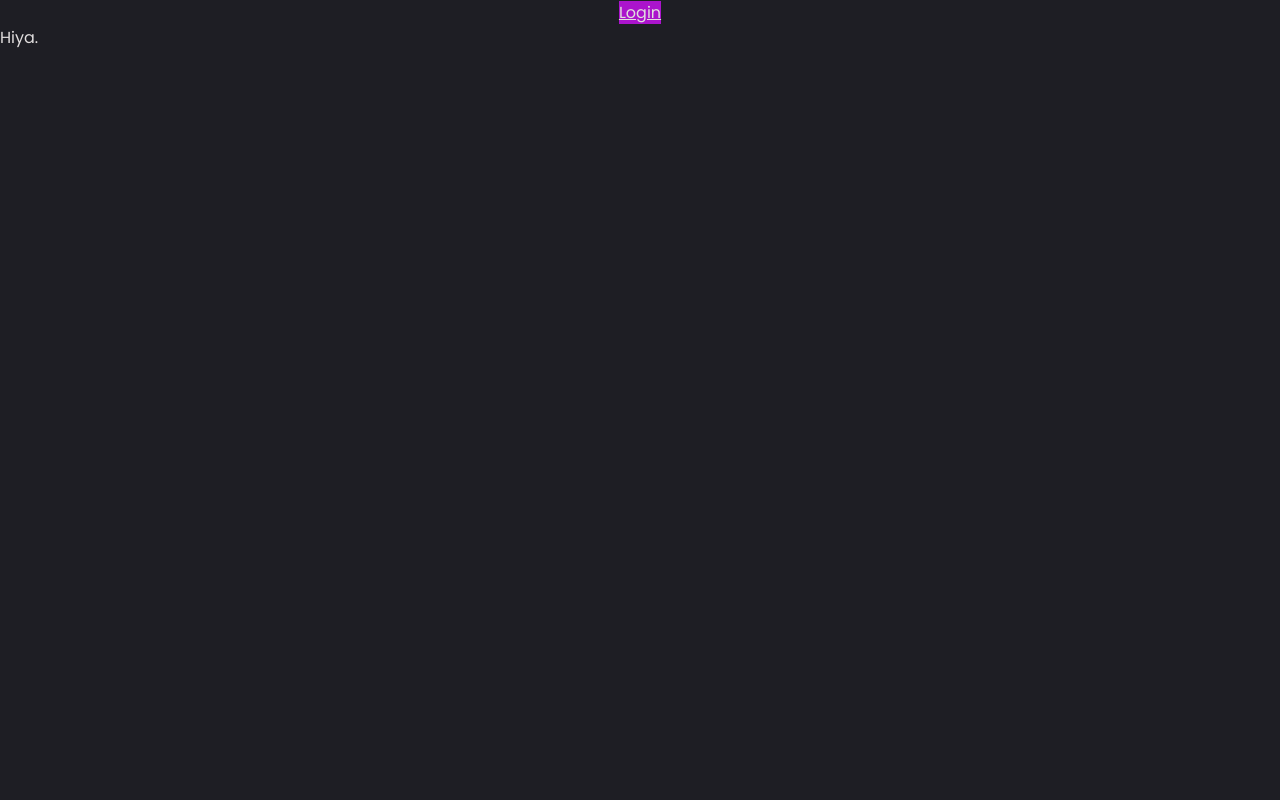
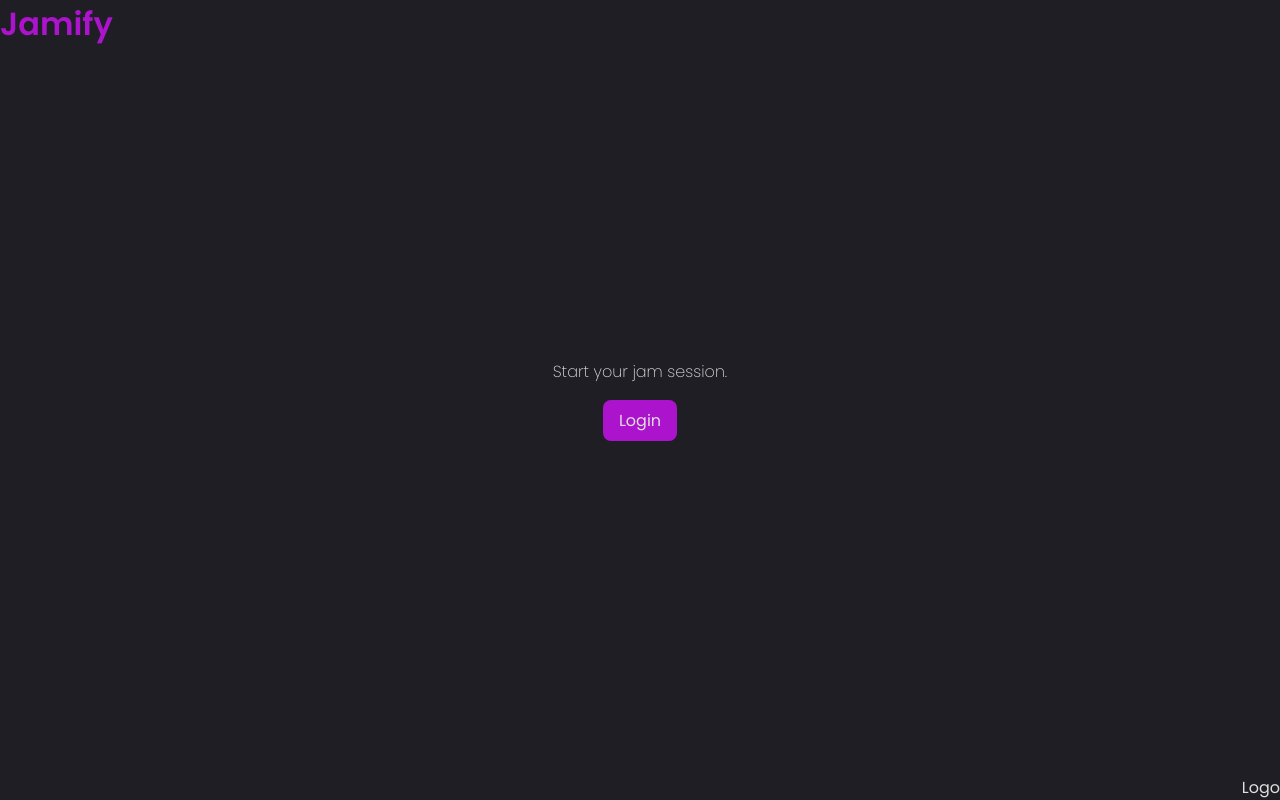
Before and after one commit to EvanMcGrath/jamify-client, a React (Create React App) app: page / in a window 1280 px wide. Built offline with nearby package versions, Linux system fonts and the light colour scheme.

Commit message:
Fix header and footer to top and bottom of page respectively

```diff
--- a/src/components/Login/Login.js
+++ b/src/components/Login/Login.js
@@ -7,8 +7,8 @@ const Login = () => {
 
     return (
         <div className="login">
+            <h2 className="login__subheader">Start your jam session.</h2>
             <Link className="login__button" to='http://localhost:3100/login' >Login</Link>
-
         </div>
     )
 }
--- a/src/components/Login/Login.scss
+++ b/src/components/Login/Login.scss
@@ -1,13 +1,30 @@
 @use '../../styles/partials/variables' as *;
 @use '../../styles/partials/global' as *;
+@use '../../styles/partials/fonts' as *;
 
 .login {
 
     margin: 0 auto;
     width: 50%;
     text-align: center;
+    height: 100vh;
+
+    display: flex;
+    flex-direction: column;
+    align-items: center;
+    justify-content: center;
+
+    &__subheader {
+        font-weight: 200;
+        font-size: 1rem;
+
+    }
 
     &__button {
         background-color: $purple;
+        border-radius: .5rem;
+        padding: .5rem 1rem;
+        text-decoration: none;
+        margin: 1rem 0 0;
     }
 }
--- a/src/pages/LandingPage.js
+++ b/src/pages/LandingPage.js
@@ -1,13 +1,17 @@
+import './LandingPage.scss'
 import Login from '../components/Login/Login'
 import Dashboard from '../components/Dashboard/Dashboard'
 
 const LandingPage = ({ code }) => {
 
     return (
-        <>
+        <main className="landing">
+            <header className="landing__header">Jamify</header>
             {code ? <Dashboard code={code} /> : <Login />}
-            <div>Hiya.</div>
-        </>
+            <footer className="landing__footer">
+                <div>Logo</div>
+            </footer>
+        </main>
     )
 }
 
--- /dev/null
+++ b/src/pages/LandingPage.scss
@@ -0,0 +1,28 @@
+@use '../styles/partials/variables' as *;
+
+
+.landing {
+
+
+
+    &__header {
+
+    color: $purple;
+    font-weight: 600;
+    font-size: 2rem;
+    position: fixed;
+    top: 0;
+    left: 0;
+
+    // background-color: $black;
+    // text-shadow: 5px 5px 0 $yellow;
+    }
+
+    &__footer {
+        display: flex;
+        justify-content: flex-end;
+        position: fixed;
+        bottom: 0;
+        right: 0;
+    }
+}
--- a/src/styles/partials/_fonts.scss
+++ b/src/styles/partials/_fonts.scss
@@ -42,6 +42,6 @@
     font-family: 'Poppins';
     src: url('../../assets/poppins/Poppins-ExtraLight.ttf') format('truetype');
     font-weight: 200;
-    font-style: normal;
+    font-style: light;
     font-display: swap;
 }
--- a/src/styles/partials/_variables.scss
+++ b/src/styles/partials/_variables.scss
@@ -3,4 +3,4 @@ $black: #1e1e24;
 $purple: #AB14CC;
 $platinum: #e1dede;
 $silver: #a9a3a3;
-$yellow: #fbff2a;
+$yellow: #f5f500;
```
